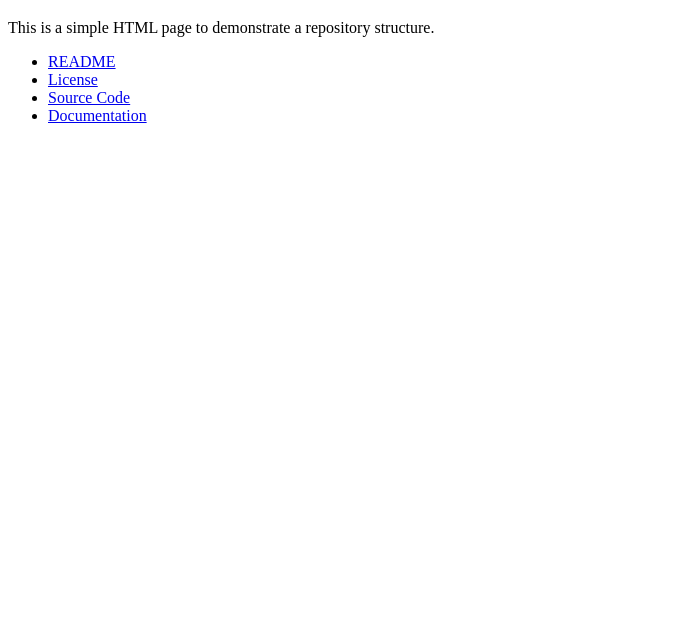
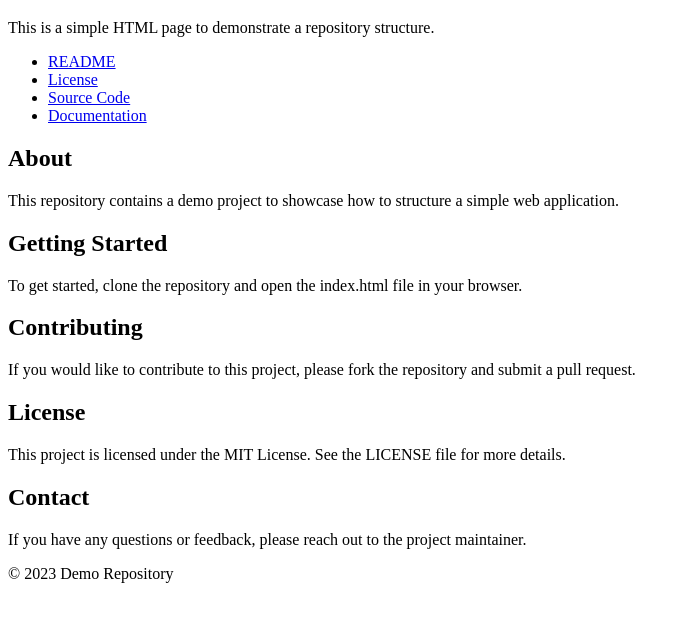
Before and after one commit to Makundi/Demo-repo, a plain HTML site: page index.html in a window 1280 px wide. Shown: the part 61-682 px from the top of the page, without its empty margins (0-690 px from the left). Drawn offline with Linux system fonts and the light colour scheme.

Commit message:
added some lines of code to the index file

```diff
--- a/index.html
+++ b/index.html
@@ -14,4 +14,17 @@
         <li><a href="src/">Source Code</a></li>
         <li><a href="docs/">Documentation</a></li>
     </ul>
+    <h2>About</h2>
+    <p>This repository contains a demo project to showcase how to structure a simple web application.</p>
+    <h2>Getting Started</h2>
+    <p>To get started, clone the repository and open the index.html file in your browser.</p>
+    <h2>Contributing</h2>
+    <p>If you would like to contribute to this project, please fork the repository and submit a pull request.</p>
+    <h2>License</h2>
+    <p>This project is licensed under the MIT License. See the LICENSE file for more details.</p>
+    <h2>Contact</h2>
+    <p>If you have any questions or feedback, please reach out to the project maintainer.</p>
+    <footer>
+        <p>&copy; 2023 Demo Repository</p>
+    </footer>
 </html>
```
